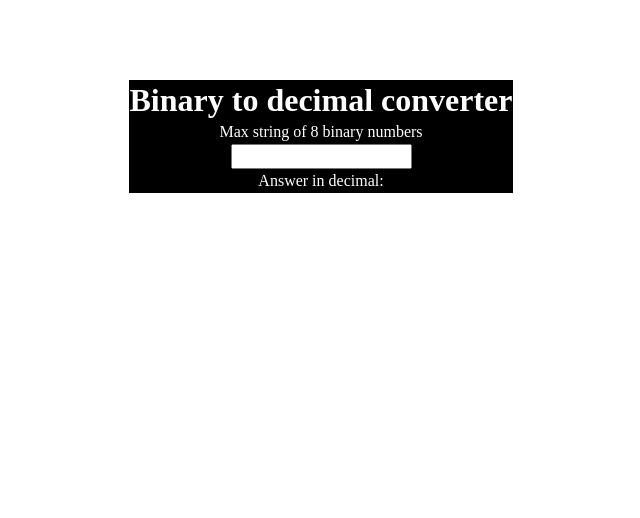
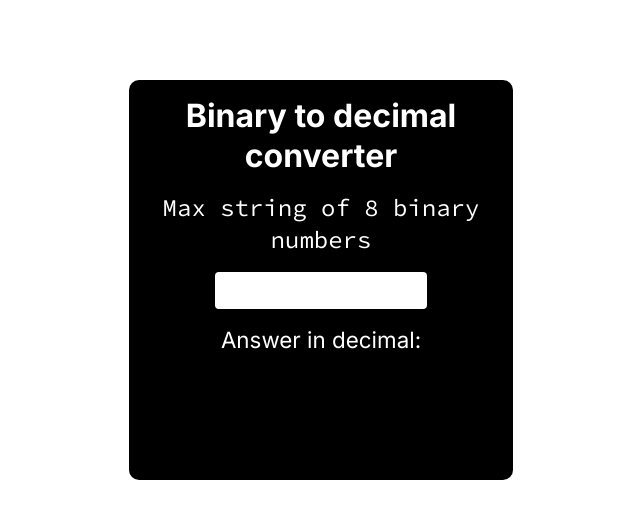
Before and after one commit to vlimbo/bin2dec, a plain HTML site: page index.html in a window 1280 px wide. Shown: the whole page, without its empty margins (319-959 px from the left). Drawn offline with Linux system fonts and the light colour scheme.

Commit message:
Create styling for core elements on page
Styling for all core elements have been layed out.

```diff
--- a/index.html
+++ b/index.html
@@ -4,18 +4,25 @@
     <meta charset="UTF-8">
     <meta name="viewport" content="width=device-width, initial-scale=1.0">
     <meta http-equiv="X-UA-Compatible" content="ie=edge">
-    <title>HTML 5 Boilerplate</title>
+    <!-- fonts -->
+    <link rel="preconnect" href="https://fonts.googleapis.com">
+    <link rel="preconnect" href="https://fonts.gstatic.com" crossorigin>
+    <link href="https://fonts.googleapis.com/css2?family=Inter:ital,opsz,wght@0,14..32,100..900;1,14..      32,100..900&family=Source+Code+Pro:ital,wght@0,200..900;1,200..900&display=swap" rel="stylesheet     ">
+
+    <!-- stylesheets -->
     <link rel="stylesheet" href="style.css">
+
+    <title>Bin2Dec</title>
   </head>
   <body>
       <section class="main">
           <h1 class="main__title">Binary to decimal converter</h1>
           <p class="main__description">Max string of 8 binary numbers</p>
-          <input type="text"/>
-          <p class="main__descripiton">
-            Answer in decimal: <span class="main__answer"></span>
+          <input type="text" class="main__input" maxlength="8"/>
+          <p class="main__answer">
+            Answer in decimal: <span class="main__decimal"></span>
          </p>
       </section>
   </body>
-  <script src="app.js" class="main__input"></script>
+  <script src="app.js"></script>
 </html>
--- a/style.css
+++ b/style.css
@@ -10,6 +10,9 @@
     line-height: calc(1em + 0.5rem);
 }
 
+body {
+    font-family: "Inter", sans-serif;
+}
 /* main section */
 
 .main {
@@ -19,12 +22,29 @@
     color: white;
     text-align: center;
     margin-top: 5rem;
+    height: 400px;
+    padding: 1rem;
+    border-radius: 10px;
 }
 
 .main__title {
     font-size: 2rem;
 }
 
+.main__description {
+    font-size: 1.5rem;
+    margin: 1rem 0;
+    font-family: "Source Code Pro", monospace;
+}
+
 .main__input {
+    width: 60%;
+    padding: .5rem .5rem;
+    border-radius: 4px;
+    border: none;
+}
 
+.main__answer {
+    font-size: 1.4rem;
+    margin: 1rem 0;
 }
```
